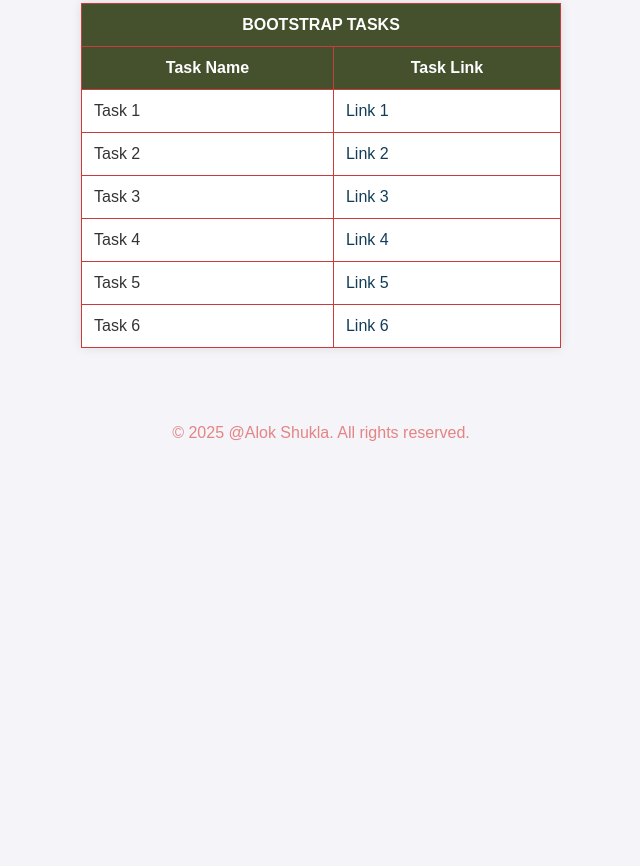
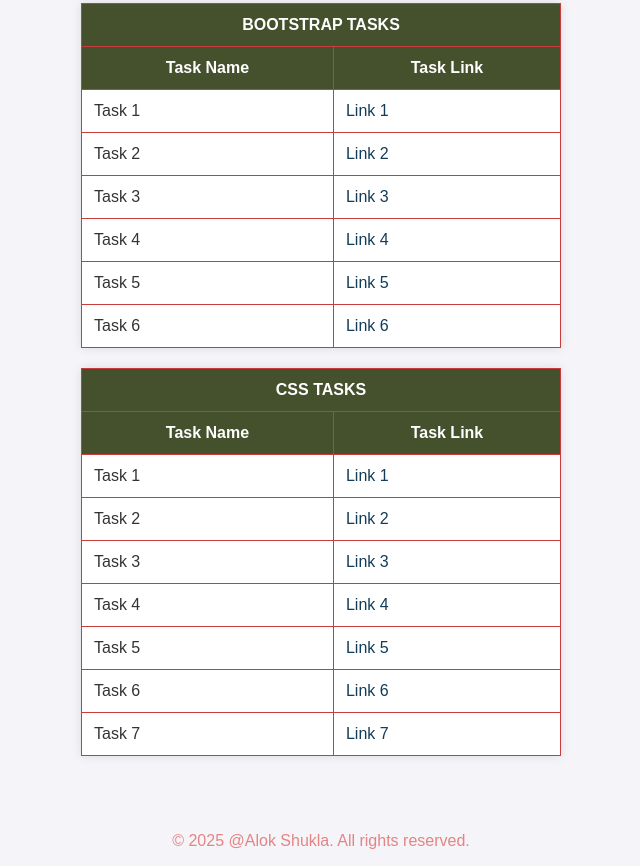
Before and after one commit to AlokShukl12/VIT-2025, a plain HTML site: page index.html in a window 1280 px wide. Shown: the part 930-1796 px from the top of the page, without its empty margins (319-959 px from the left). Before the commit the page ends 1388 px from the top, so only its background shows below. Drawn offline with Linux system fonts and the light colour scheme.

Commit message:
Update index.html FSS

```diff
--- a/index.html
+++ b/index.html
@@ -194,6 +194,47 @@
         </tr>
       </tbody>
     </table>
+     <table>
+      <thead>
+        <tr>
+          <th colspan="2">CSS TASKS</th>
+        </tr>
+        <tr>
+          <th>Task Name</th>
+          <th>Task Link</th>
+        </tr>
+      </thead>
+      <tbody>
+        <tr>
+          <td>Task 1</td>
+          <td><a href="./CSS/task1.html" target="_blank">Link 1</a></td>
+        </tr>
+        <tr>
+          <td>Task 2</td>
+          <td><a href="./CSS/task2.html" target="_blank">Link 2</a></td>
+        </tr>
+        <tr>
+          <td>Task 3</td>
+          <td><a href="./CSS/task3.html" target="_blank">Link 3</a></td>
+        </tr>
+        <tr>
+          <td>Task 4</td>
+          <td><a href="./CSS/task4.html" target="_blank">Link 4</a></td>
+        </tr>
+        <tr>
+          <td>Task 5</td>
+          <td><a href="./CSS/task5.html" target="_blank">Link 5</a></td>
+        </tr>
+        <tr>
+          <td>Task 6</td>
+          <td><a href="./CSS/task6.html" target="_blank">Link 6</a></td>
+        </tr>
+        <tr>
+          <td>Task 7</td>
+          <td><a href="./CSS/task7.html" target="_blank">Link 7</a></td>
+        </tr>
+      </tbody>
+    </table>
   </main>
 
   <footer>
```
